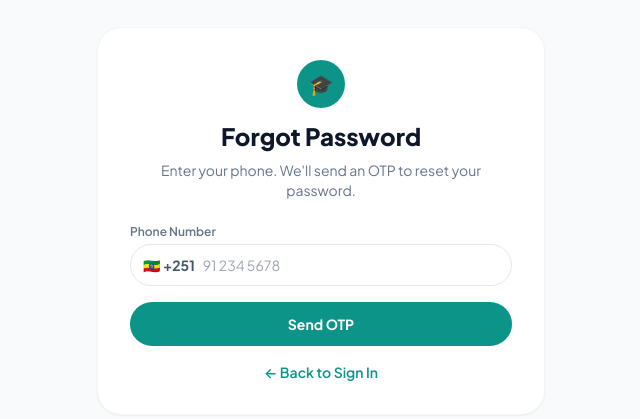
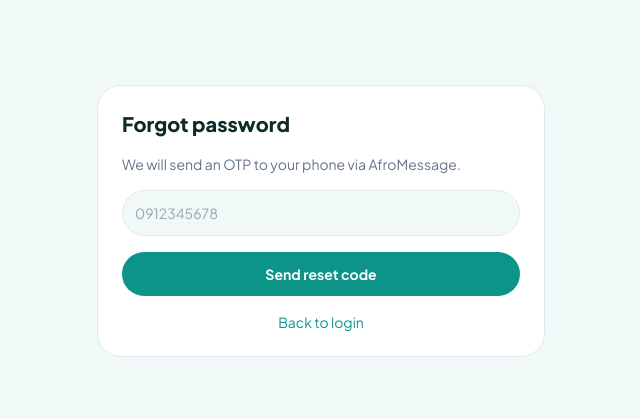
Before and after one commit to Zeordi/tutor-be-betea, a Next.js app in the folder apps/web/: page /forgot-password in a window 1280 px wide. Shown: the part 179-598 px from the top of the page, without its empty margins (319-959 px from the left). Built offline with nearby package versions, Linux system fonts and the light colour scheme; no server answers.

Commit message:
Update page.tsx

```diff
--- a/apps/web/app/(auth)/forgot-password/page.tsx
+++ b/apps/web/app/(auth)/forgot-password/page.tsx
@@ -1,70 +1,69 @@
 "use client";
 
 import { useState } from "react";
+import { useRouter } from "next/navigation";
 import Link from "next/link";
-import { useRouter } from "next/navigation";
 
 export default function ForgotPasswordPage() {
   const router = useRouter();
-  const [phone, setPhone] = useState("");
+  const api = process.env.NEXT_PUBLIC_API_URL || "http://localhost:4000";
+  const [phoneNumber, setPhoneNumber] = useState("");
   const [loading, setLoading] = useState(false);
+  const [message, setMessage] = useState("");
 
-  const submit = async (e: React.FormEvent) => {
+  const onSubmit = async (e: React.FormEvent) => {
     e.preventDefault();
     setLoading(true);
+    setMessage("");
     try {
-      // Optional: await api.post("/auth/otp/send", ...)
-      router.push(`/reset-password?phone=${encodeURIComponent(phone)}`);
+      const res = await fetch(`${api}/auth/password/forgot`, {
+        method: "POST",
+        headers: { "Content-Type": "application/json" },
+        body: JSON.stringify({ phoneNumber: phoneNumber.trim() }),
+      });
+      const data = await res.json().catch(() => ({}));
+      if (!res.ok) {
+        throw new Error((data as any).message || "Request failed");
+      }
+      sessionStorage.setItem("resetPhone", phoneNumber.trim());
+      router.push(
+        `/reset-password?phone=${encodeURIComponent(phoneNumber.trim())}`,
+      );
+    } catch (err: any) {
+      setMessage(err.message || "Could not start reset");
     } finally {
       setLoading(false);
     }
   };
 
   return (
-    <div className="flex min-h-screen items-center justify-center bg-slate-50 px-4 dark:bg-[#0A1628]">
-      <div className="w-full max-w-md rounded-3xl border border-slate-100 bg-white p-8 shadow-sm dark:border-slate-800 dark:bg-[#112240]">
-        <div className="mb-6 text-center">
-          <div className="mx-auto mb-3 flex h-12 w-12 items-center justify-center rounded-2xl bg-teal-600 text-xl">
-            🎓
-          </div>
-          <h1 className="text-2xl font-extrabold text-slate-900 dark:text-white">
-            Forgot Password
-          </h1>
-          <p className="mt-2 text-sm text-slate-500">
-            Enter your phone. We&apos;ll send an OTP to reset your password.
+    <main className="flex min-h-screen items-center justify-center bg-[var(--background)] px-4">
+      <form
+        onSubmit={onSubmit}
+        className="w-full max-w-md space-y-4 rounded-2xl border border-[var(--border)] bg-[var(--card)] p-6"
+      >
+        <h1 className="text-xl font-extrabold">Forgot password</h1>
+        <p className="text-sm text-[var(--muted-foreground)]">
+          We will send an OTP to your phone via AfroMessage.
         </p>
-        </div>
-        <form onSubmit={submit} className="space-y-4">
-          <div>
-            <label className="mb-1 block text-xs font-semibold text-slate-500">
-              Phone Number
-            </label>
-            <div className="flex items-center gap-2 rounded-xl border border-slate-200 px-3 py-2.5 dark:border-slate-700 dark:bg-[#0A1628]">
-              <span className="text-sm font-bold text-slate-600 dark:text-slate-300">
-                🇪🇹 +251
-              </span>
         <input
-                value={phone}
-                onChange={(e) => setPhone(e.target.value)}
-                placeholder="91 234 5678"
-                className="flex-1 bg-transparent text-sm outline-none text-slate-800 dark:text-white"
+          value={phoneNumber}
+          onChange={(e) => setPhoneNumber(e.target.value)}
+          placeholder="0912345678"
+          className="w-full rounded-xl border border-[var(--border)] bg-[var(--background)] px-3 py-3 text-sm"
         />
-            </div>
-          </div>
         <button
           type="submit"
           disabled={loading}
-            className="w-full rounded-xl bg-teal-600 py-3 text-sm font-bold text-white hover:bg-teal-700 disabled:opacity-60"
+          className="w-full rounded-xl bg-[var(--primary)] py-3 text-sm font-bold text-white"
         >
-            {loading ? "Sending..." : "Send OTP"}
+          {loading ? "Sending…" : "Send reset code"}
         </button>
+        {message && <p className="text-sm text-[var(--warning)]">{message}</p>}
+        <Link href="/login" className="block text-center text-sm text-[var(--primary)]">
+          Back to login
+        </Link>
       </form>
-        <p className="mt-4 text-center text-sm text-slate-500">
-          <Link href="/login" className="font-semibold text-teal-600">
-            ← Back to Sign In
-          </Link>
-        </p>
-      </div>
-    </div>
+    </main>
   );
 }
```
Lines whose indentation alone changed are shown as unchanged.
